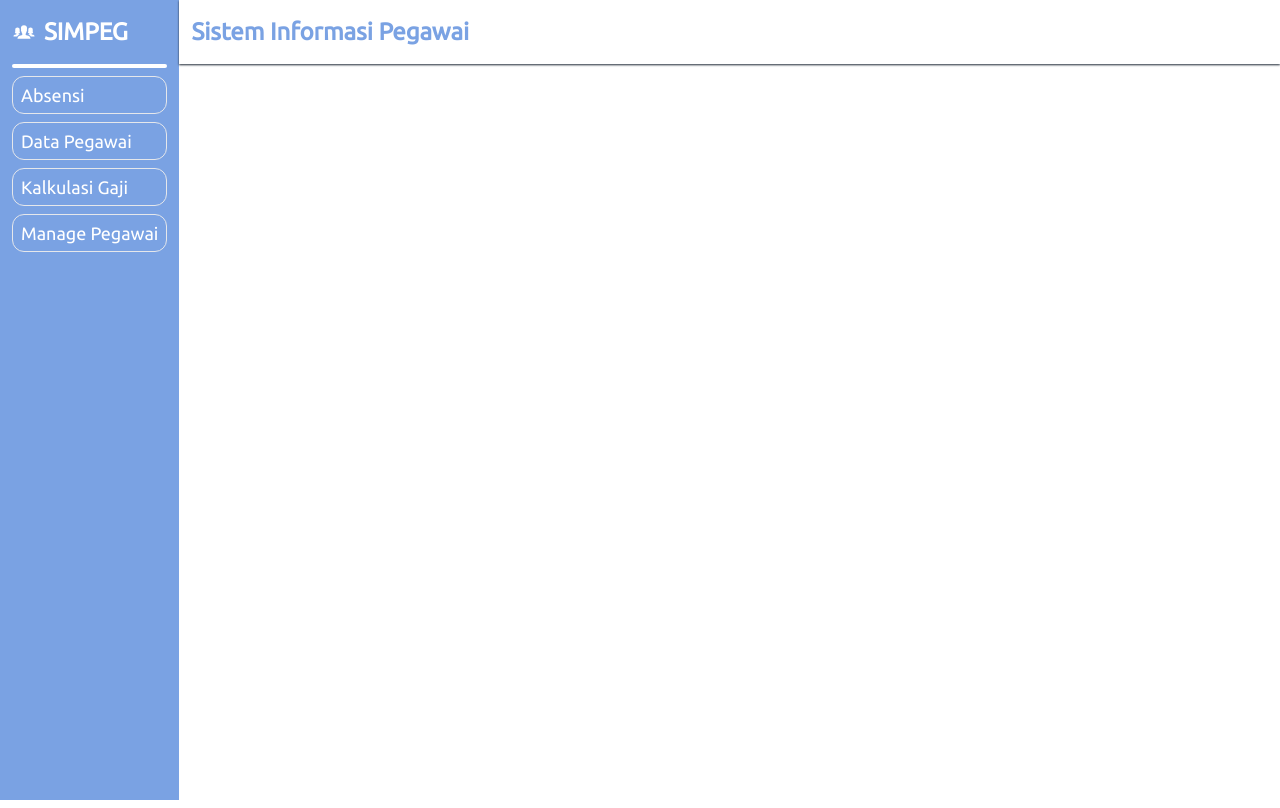
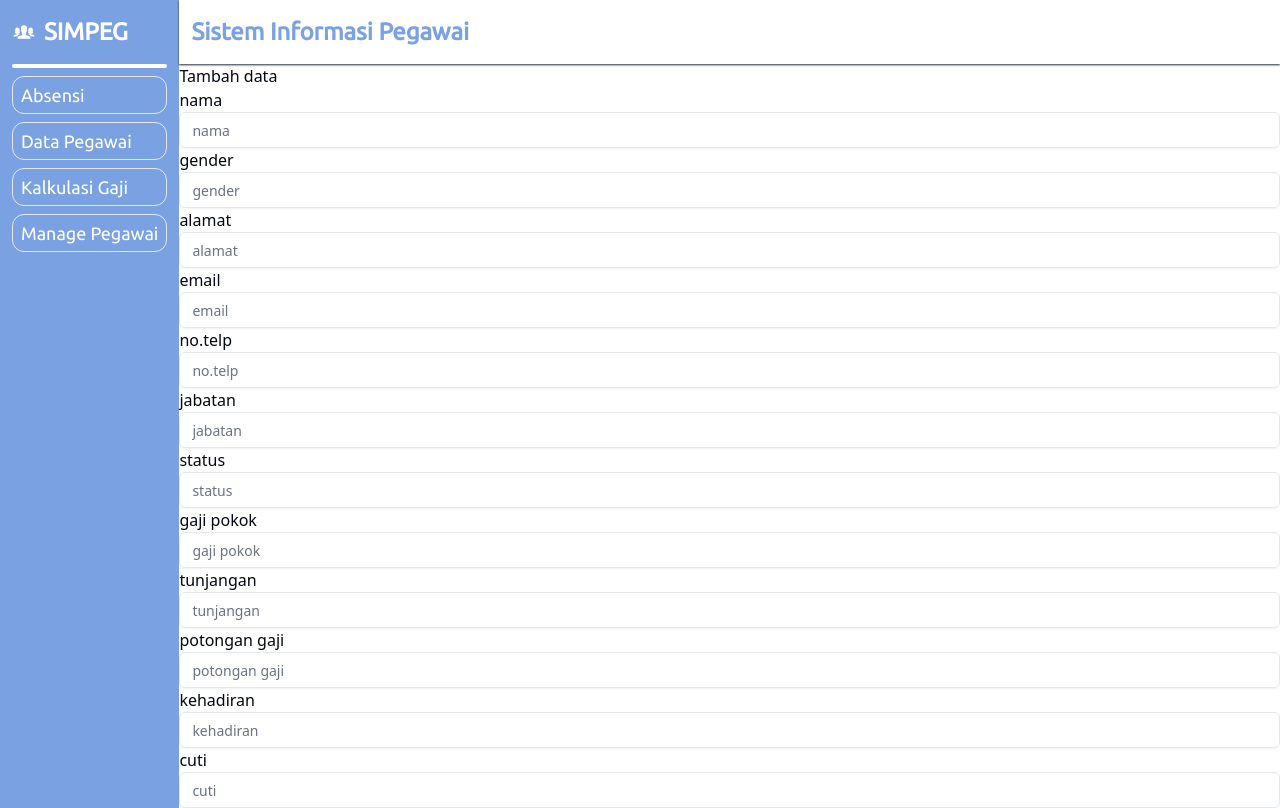
Before and after one commit to cocoth/SIMPEG, a Next.js app: page /test/v1 in a window 1280 px wide. Built offline with nearby package versions, Linux system fonts and the light colour scheme.

Commit message:
modified Filter button

```diff
--- a/src/app/test/v1/page.tsx
+++ b/src/app/test/v1/page.tsx
@@ -1,11 +1,46 @@
+import { Input } from '@/components/ui/input'
 import React from 'react'
 
+const dataInput = [
+    'nama',
+    'gender',
+    'alamat',
+    'email',
+    'no.telp',
+    'jabatan',
+    'status',
+    'gaji pokok',
+    'tunjangan',
+    'potongan gaji',
+    'kehadiran',
+    'cuti',
+
+]
+
+
 const PageV1 = () => {
-  return (
-    <div>
+    return (
+        <div>
+            <section>
+                <h1>
+                    Tambah data
+                </h1>
+            </section>
+            <section>
+                <form method="post">
+                    {dataInput.map((item, i) => (
+                        <React.Fragment key={i}>
+                            <label htmlFor={`input-${item}`}>{item}</label>
+                            <Input id={`input-${item}`} placeholder={item} name={item} />
+                        </React.Fragment>
 
-    </div>
-  )
+                    ))}
+
+
+                </form>
+            </section>
+        </div>
+    )
 }
 
 export default PageV1
--- a/src/components/tables/DataTable.tsx
+++ b/src/components/tables/DataTable.tsx
@@ -24,6 +24,7 @@ import { Button } from "../ui/button"
 import { useState } from "react"
 import { Input } from "../ui/input"
 import { DropdownMenu, DropdownMenuCheckboxItem, DropdownMenuContent, DropdownMenuTrigger } from "../ui/dropdown-menu"
+import { IoFilterSharp } from "react-icons/io5"
 
 interface DataTableProps<TData, TValue> {
     columns: ColumnDef<TData, TValue>[]
@@ -67,9 +68,10 @@ export function DataTable<TData, TValue>({
                 />
                 <DropdownMenu>
                     <DropdownMenuTrigger
-                    className="ml-4 border rounded-md py-1 px-4"
+                    className="flex gap-2 items-center ml-4 border rounded-md py-1 px-4"
                     >
-                            Columns
+                            Filter
+                            <IoFilterSharp />
                     </DropdownMenuTrigger>
                     <DropdownMenuContent align="end">
                         {table.getAllColumns().filter(
```
